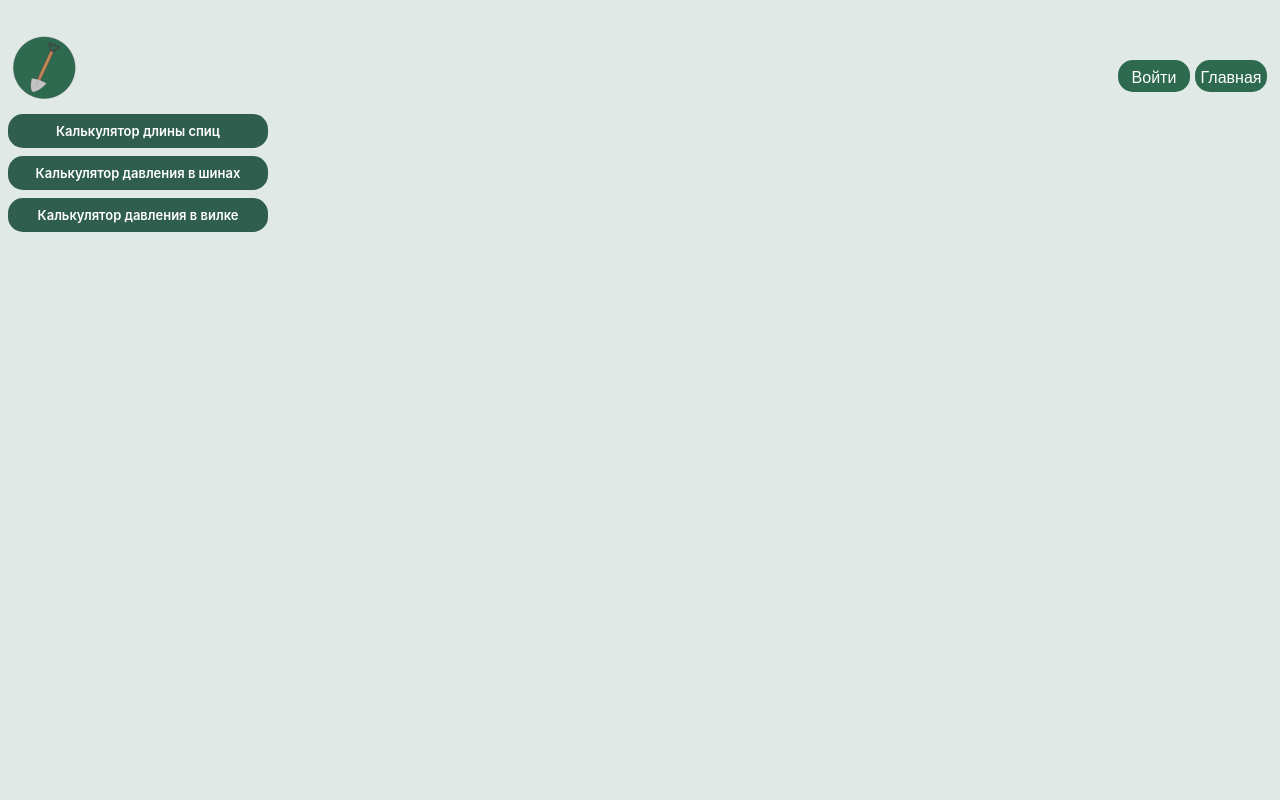
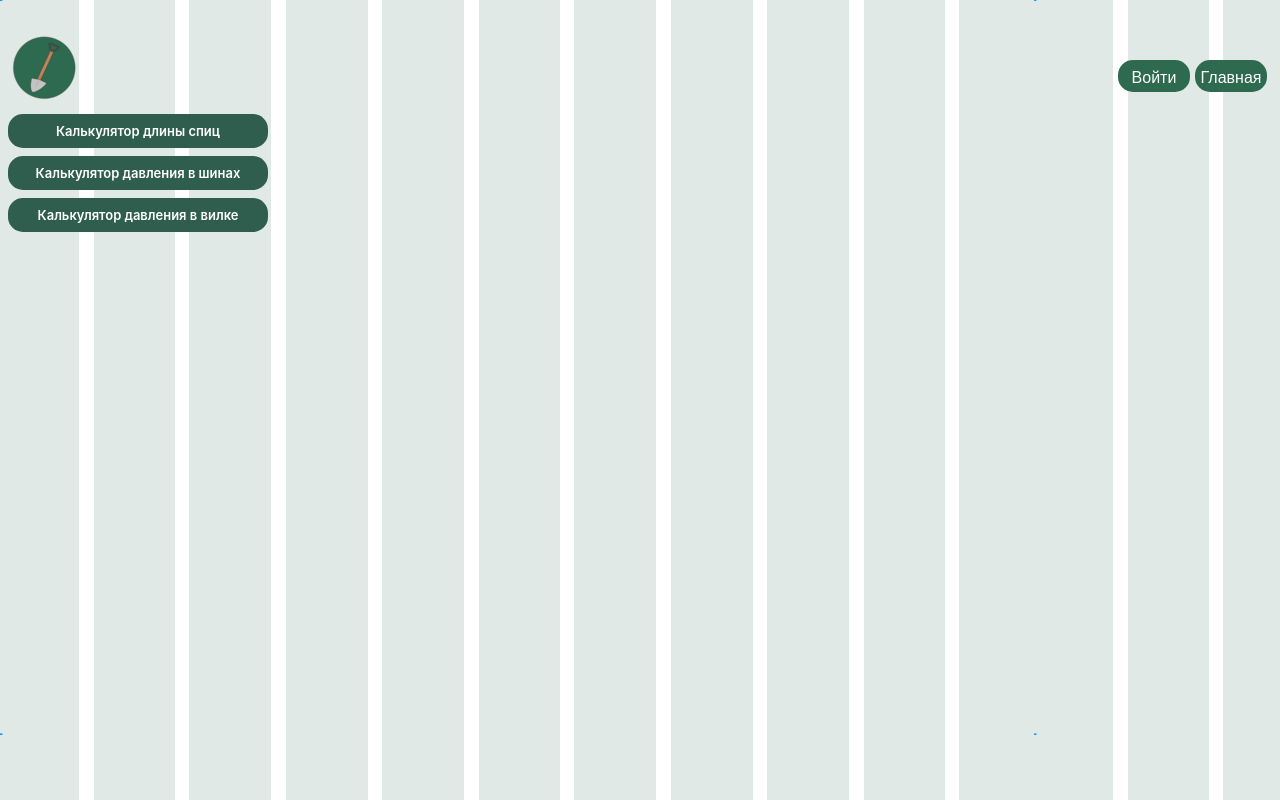
Before and after one commit to AdminMTB/MTB-Moscow, a plain HTML site: page indexInstrument.html in a window 1280 px wide. Drawn offline with Linux system fonts and the light colour scheme.

Commit message:
styleInstrument.css

```diff
--- a/styleInstrument.css
+++ b/styleInstrument.css
@@ -1,4 +1,4 @@
-body {font-family: Impact, Haettenschweiler, 'Arial Narrow Bold', sans-serif;background-color: #e0e9e5;}
+body {font-family: Impact, Haettenschweiler, 'Arial Narrow Bold', sans-serif;background-image: url(images/background.png)}
 
 header {display: flex;
 align-items: center;
```
